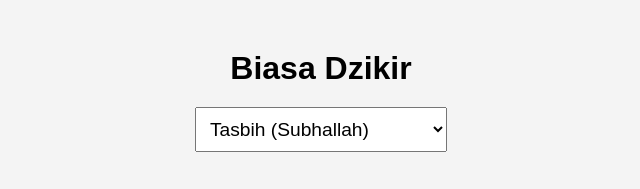
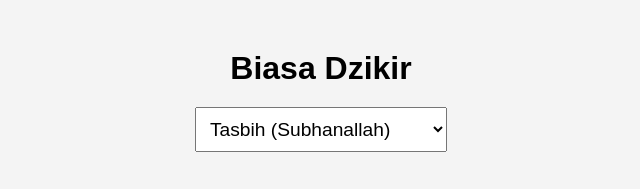
Before and after one commit to irfirman/developbiasadzikir, a plain HTML site: page index.html in a window 1280 px wide. Shown: the top 189 px of the page, 319-959 px from the left. Drawn offline with Linux system fonts and the light colour scheme; files whose address does not match are found by name.

Commit message:
Update index.html

```diff
--- a/index.html
+++ b/index.html
@@ -12,7 +12,7 @@
 
         <!-- Dropdown Kategori Dzikir -->
         <select id="categorySelect">
-            <option value="tasbih">Tasbih (Subhallah)</option>
+            <option value="tasbih">Tasbih (Subhanallah)</option>
             <option value="tahmid">Tahmid (Alhamdulilah)</option>
             <option value="takbir">Takbir (Allahu Akbar)</option>
             <option value="tahlil">Tahlil (Laa ilaaha illallah)</option>
```
